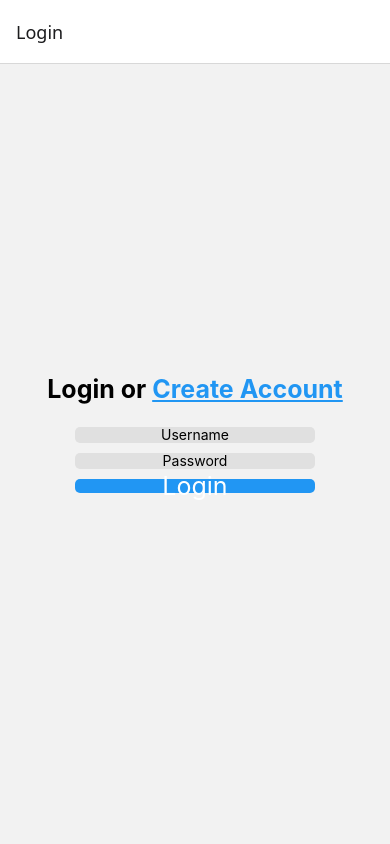
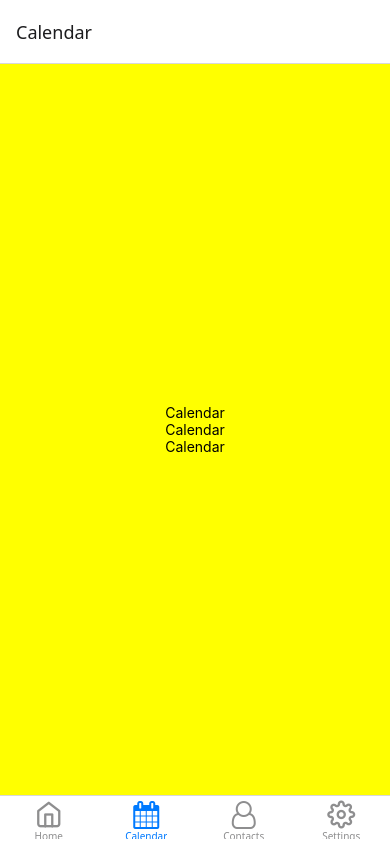
Before and after one commit to ilarikoik/contactsapp, a React Native app in the folder frontend/: screen /Calendar in a window 390 px wide. Built offline with nearby package versions, Linux system fonts and the light colour scheme.

Commit message:
navigation + tabs

```diff
--- a/frontend/App.tsx
+++ b/frontend/App.tsx
@@ -1,9 +1,17 @@
 import { StatusBar } from "expo-status-bar";
 import { StyleSheet, Text, View } from "react-native";
 import LoginNavigation from "./app/navigations/loginNavigation";
+import TabsNavigation from "./app/navigations/tabs/tabsNavigation";
+import { useState } from "react";
 
 export default function App() {
-  return <LoginNavigation />;
+  const [isLoggedIn, setIsLoggedIn] = useState(true);
+
+  return isLoggedIn ? (
+    <TabsNavigation />
+  ) : (
+    <LoginNavigation isLoggedIn={isLoggedIn} />
+  );
 }
 
 const styles = StyleSheet.create({
--- a/frontend/app/api/fetchToken.tsx
+++ b/frontend/app/api/fetchToken.tsx
@@ -1,7 +1,9 @@
 export default async function getToken() {
   try {
-    const res = await fetch("localhost:8080/csrf-token");
+    const res = await fetch("http://localhost:8080/csrf-token");
+    const token = await res.json();
+    return token;
   } catch (error) {
-    console.log("error while fetcing token");
+    console.log("error while fetcing token", error);
   }
 }
--- a/frontend/app/navigations/loginNavigation.tsx
+++ b/frontend/app/navigations/loginNavigation.tsx
@@ -2,21 +2,20 @@ import "react-native-gesture-handler";
 
 import { NavigationContainer } from "@react-navigation/native";
 import { createNativeStackNavigator } from "@react-navigation/native-stack";
-import Home from "../navigation/screens/home";
-import Login from "../navigation/screens/login";
+import Home from "../screens/home";
+import Login from "../screens/login";
 
 const Stack = createNativeStackNavigator();
 
-export default function LoginNavigation() {
-  const isLoggedIn = false;
+interface user {
+  isLoggedIn: boolean;
+}
+export default function LoginNavigation({ isLoggedIn }: user) {
   return (
     <NavigationContainer>
-      <Stack.Navigator initialRouteName="Login">
-        {!isLoggedIn ? (
-          <Stack.Screen name="Login" component={Login} />
-        ) : (
-          <Stack.Screen name="Home" component={Home} />
-        )}
+      <Stack.Navigator initialRouteName={isLoggedIn ? "Home" : "Login"}>
+        <Stack.Screen name="Login" component={Login} />
+        <Stack.Screen name="Home" component={Home} />
       </Stack.Navigator>
     </NavigationContainer>
   );
--- /dev/null
+++ b/frontend/app/navigations/tabs/calendar.tsx
@@ -0,0 +1,21 @@
+import { StatusBar } from "expo-status-bar";
+import { StyleSheet, Text, View } from "react-native";
+
+export default function Calendar() {
+  return (
+    <View style={styles.container}>
+      <Text>Calendar</Text>
+      <Text>Calendar</Text>
+      <Text>Calendar</Text>
+    </View>
+  );
+}
+
+const styles = StyleSheet.create({
+  container: {
+    flex: 1,
+    backgroundColor: "yellow",
+    alignItems: "center",
+    justifyContent: "center",
+  },
+});
--- /dev/null
+++ b/frontend/app/navigations/tabs/contacts.tsx
@@ -0,0 +1,21 @@
+import { StatusBar } from "expo-status-bar";
+import { StyleSheet, Text, View } from "react-native";
+
+export default function Contacts() {
+  return (
+    <View style={styles.container}>
+      <Text>contacts</Text>
+      <Text>contacts</Text>
+      <Text>contacts</Text>
+    </View>
+  );
+}
+
+const styles = StyleSheet.create({
+  container: {
+    flex: 1,
+    backgroundColor: "red", // tai "transparent", tai poista
+    alignItems: "center",
+    justifyContent: "center",
+  },
+});
--- a/frontend/app/navigation/screens/home.tsx
+++ b/frontend/app/navigations/tabs/settings.tsx
@@ -1,12 +1,12 @@
 import { StatusBar } from "expo-status-bar";
 import { StyleSheet, Text, View } from "react-native";
 
-export default function Home() {
+export default function Settings() {
   return (
     <View style={styles.container}>
-      <Text>kotisivu</Text>
-      <Text>kotisivu</Text>
-      <Text>kotisivu</Text>
+      <Text>settings</Text>
+      <Text>settings</Text>
+      <Text>settings</Text>
     </View>
   );
 }
@@ -14,7 +14,7 @@ export default function Home() {
 const styles = StyleSheet.create({
   container: {
     flex: 1,
-    backgroundColor: "#fff", // tai "transparent", tai poista
+    backgroundColor: "blue", // tai "transparent", tai poista
     alignItems: "center",
     justifyContent: "center",
   },
--- /dev/null
+++ b/frontend/app/navigations/tabs/tabsNavigation.tsx
@@ -0,0 +1,63 @@
+import "react-native-gesture-handler";
+import { NavigationContainer } from "@react-navigation/native";
+import { createNativeStackNavigator } from "@react-navigation/native-stack";
+import Home from "../../screens/home";
+import Contacts from "./contacts";
+import Settings from "./settings";
+import { createBottomTabNavigator } from "@react-navigation/bottom-tabs";
+//icons
+import FontAwesome from "@expo/vector-icons/FontAwesome";
+import Feather from "@expo/vector-icons/Feather";
+import Calendar from "./calendar";
+
+const Tab = createBottomTabNavigator();
+
+export default function TabsNavigation() {
+  const isLoggedIn = true;
+  return (
+    <NavigationContainer>
+      <Tab.Navigator>
+        <Tab.Screen
+          name="Home"
+          component={Home}
+          options={{
+            title: "Home",
+            tabBarIcon: ({ color }) => (
+              <Feather size={28} name="home" color={color} />
+            ),
+          }}
+        />
+        <Tab.Screen
+          name="Calendar"
+          component={Calendar}
+          options={{
+            title: "Calendar",
+            tabBarIcon: ({ color }) => (
+              <FontAwesome name="calendar" size={28} color={color} />
+            ),
+          }}
+        />
+        <Tab.Screen
+          name="Contacts"
+          component={Contacts}
+          options={{
+            title: "Contacts",
+            tabBarIcon: ({ color }) => (
+              <FontAwesome size={28} name="user-o" color={color} />
+            ),
+          }}
+        />
+        <Tab.Screen
+          name="Settings"
+          component={Settings}
+          options={{
+            title: "Settings",
+            tabBarIcon: ({ color }) => (
+              <Feather name="settings" size={28} color={color} />
+            ),
+          }}
+        />
+      </Tab.Navigator>
+    </NavigationContainer>
+  );
+}
--- /dev/null
+++ b/frontend/app/screens/home.tsx
@@ -0,0 +1,20 @@
+import { StatusBar } from "expo-status-bar";
+import { StyleSheet, Text, View } from "react-native";
+
+export default function Home() {
+  return (
+    <View style={styles.container}>
+      <Text>kotisivu</Text>
+      <Text>kotisivu</Text>
+    </View>
+  );
+}
+
+const styles = StyleSheet.create({
+  container: {
+    flex: 1,
+    backgroundColor: "#fff", // tai "transparent", tai poista
+    alignItems: "center",
+    justifyContent: "center",
+  },
+});
--- a/frontend/app/navigation/screens/login.tsx
+++ b/frontend/app/screens/login.tsx
@@ -1,6 +1,6 @@
 import { NavigationProp, useNavigation } from "@react-navigation/native";
 import { StatusBar } from "expo-status-bar";
-import { useState } from "react";
+import { useEffect, useState } from "react";
 import {
   Button,
   StyleSheet,
@@ -9,6 +9,7 @@ import {
   TouchableOpacity,
   View,
 } from "react-native";
+import getToken from "../api/fetchToken";
 
 type RootStackParamList = {
   Login: undefined; // Ei parametreja
@@ -19,6 +20,15 @@ export default function Login() {
   const navigation = useNavigation<NavigationProp<RootStackParamList>>();
   const [username, setUserName] = useState("");
   const [password, setPassword] = useState("");
+
+  useEffect(() => {
+    const get = async () => {
+      // CORS backendissä
+      const token = await getToken();
+      console.log(token);
+    };
+    get();
+  }, []);
 
   return (
     <View style={styles.container}>
@@ -48,6 +58,10 @@ export default function Login() {
               Login
             </Text>
           </TouchableOpacity>
+          <Button
+            title="HomePage"
+            onPress={() => navigation.navigate("Home")}
+          ></Button>
         </View>
       </View>
     </View>
--- a/frontend/package.json
+++ b/frontend/package.json
@@ -10,6 +10,7 @@
     "web": "expo start --web"
   },
   "dependencies": {
+    "@react-navigation/bottom-tabs": "^7.3.13",
     "@react-navigation/native": "^7.1.9",
     "@react-navigation/native-stack": "^7.3.13",
     "contacts": "file:",
```
Also changed, not shown: frontend/app/navigations/tabs/tabLayout.tsx (added, +27 -0 lines), frontend/app/screens/createAccout.tsx (renamed from frontend/app/navigation/screens/createAccout.tsx), 1 other file (tests, documents, lock files or other folders).
